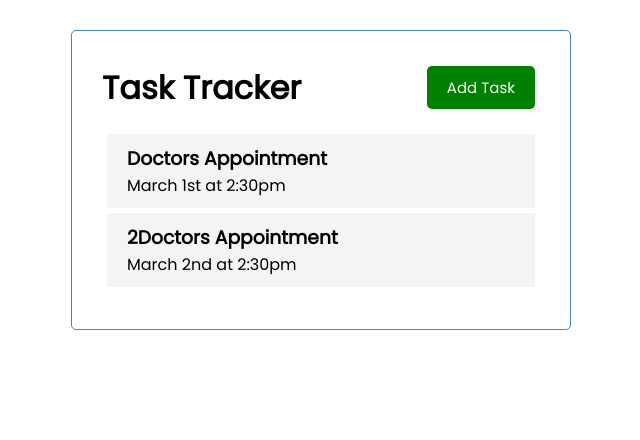
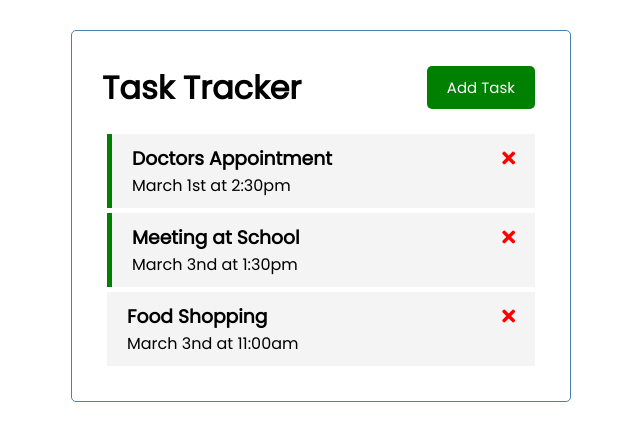
Before and after one commit to miukoba/shakyo-vuejs-crash-course, a Vue app: page / in a window 1280 px wide. Shown: the top 440 px of the page, without its empty margins (319-959 px from the left). Built offline with nearby package versions, Linux system fonts and the light colour scheme.

Commit message:
Emit Events(Delete Task)

```diff
--- a/public/index.html
+++ b/public/index.html
@@ -4,12 +4,15 @@
     <meta charset="utf-8">
     <meta http-equiv="X-UA-Compatible" content="IE=edge">
     <meta name="viewport" content="width=device-width,initial-scale=1.0">
+    <link rel="stylesheet" href="https://cdnjs.cloudflare.com/ajax/libs/font-awesome/5.15.3/css/all.min.css"
+          referrerpolicy="no-referrer"/>
     <link rel="icon" href="<%= BASE_URL %>favicon.ico">
     <title><%= htmlWebpackPlugin.options.title %></title>
 </head>
 <body>
 <noscript>
-      <strong>We're sorry but <%= htmlWebpackPlugin.options.title %> doesn't work properly without JavaScript enabled. Please enable it to continue.</strong>
+    <strong>We're sorry but <%= htmlWebpackPlugin.options.title %> doesn't work properly without JavaScript enabled.
+        Please enable it to continue.</strong>
 </noscript>
 <div id="app"></div>
 <!-- built files will be auto injected -->
--- a/src/App.vue
+++ b/src/App.vue
@@ -1,7 +1,7 @@
 <template>
   <div class="container">
     <Header title="Task Tracker"/>
-    <Tasks :tasks="tasks"/>
+    <Tasks @delete-task="deleteTask" :tasks="tasks"/>
   </div>
 </template>
 
@@ -20,6 +20,13 @@
       tasks: []
     }
   },
+  methods: {
+    deleteTask(id) {
+      if (confirm('Are you Sure')) {
+        this.tasks = this.tasks.filter((task) => task.id !== id)
+      }
+    }
+  },
   created() {
     this.tasks = [
       {
@@ -30,9 +37,15 @@
       },
       {
         id: 2,
-        text: '2Doctors Appointment',
-        day: 'March 2nd at 2:30pm',
+        text: 'Meeting at School',
+        day: 'March 3nd at 1:30pm',
         reminder: true,
+      },
+      {
+        id: 3,
+        text: 'Food Shopping',
+        day: 'March 3nd at 11:00am',
+        reminder: false,
       }
     ];
   }
--- a/src/components/Task.vue
+++ b/src/components/Task.vue
@@ -1,6 +1,7 @@
 <template>
-  <div class="task">
-    <h3>{{ task.text }}</h3>
+  <div :class="[task.reminder ? 'reminder' : '', 'task']">
+    <h3>{{ task.text }}
+      <i @click="onDelete(task.id)" class="fas fa-times"></i></h3>
     <p>{{ task.day }}</p>
   </div>
 </template>
@@ -10,11 +11,20 @@
   name: "Task",
   props: {
     task: Object
+  },
+  methods: {
+    onDelete(id) {
+      this.$emit('delete-task', id)
+    }
   }
 }
 </script>
 
 <style scoped>
+.fas {
+  color: red;
+}
+
 .task {
   background: #f4f4f4;
   margin: 5px;
--- a/src/components/Tasks.vue
+++ b/src/components/Tasks.vue
@@ -1,6 +1,6 @@
 <template>
   <div :key="task.id" v-for="task in tasks">
-    <Task :task="task"/>
+    <Task @delete-task="$emit('delete-task', task.id )" :task="task"/>
   </div>
 </template>
 
@@ -14,7 +14,8 @@
   },
   components: {
     Task
-  }
+  },
+  emits: ['delete-task'],
 }
 </script>
 
```
Lines whose indentation alone changed are shown as unchanged.
